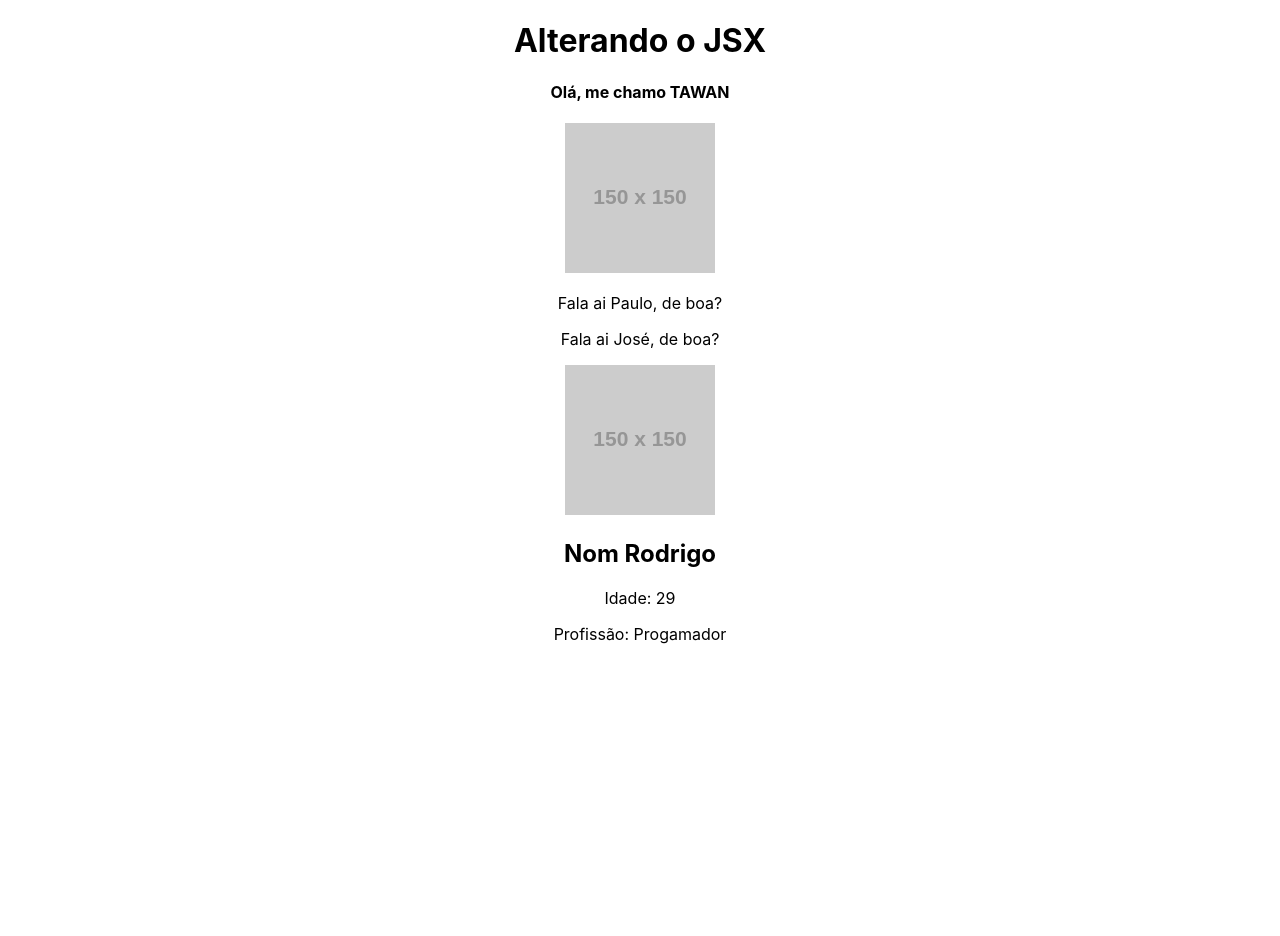
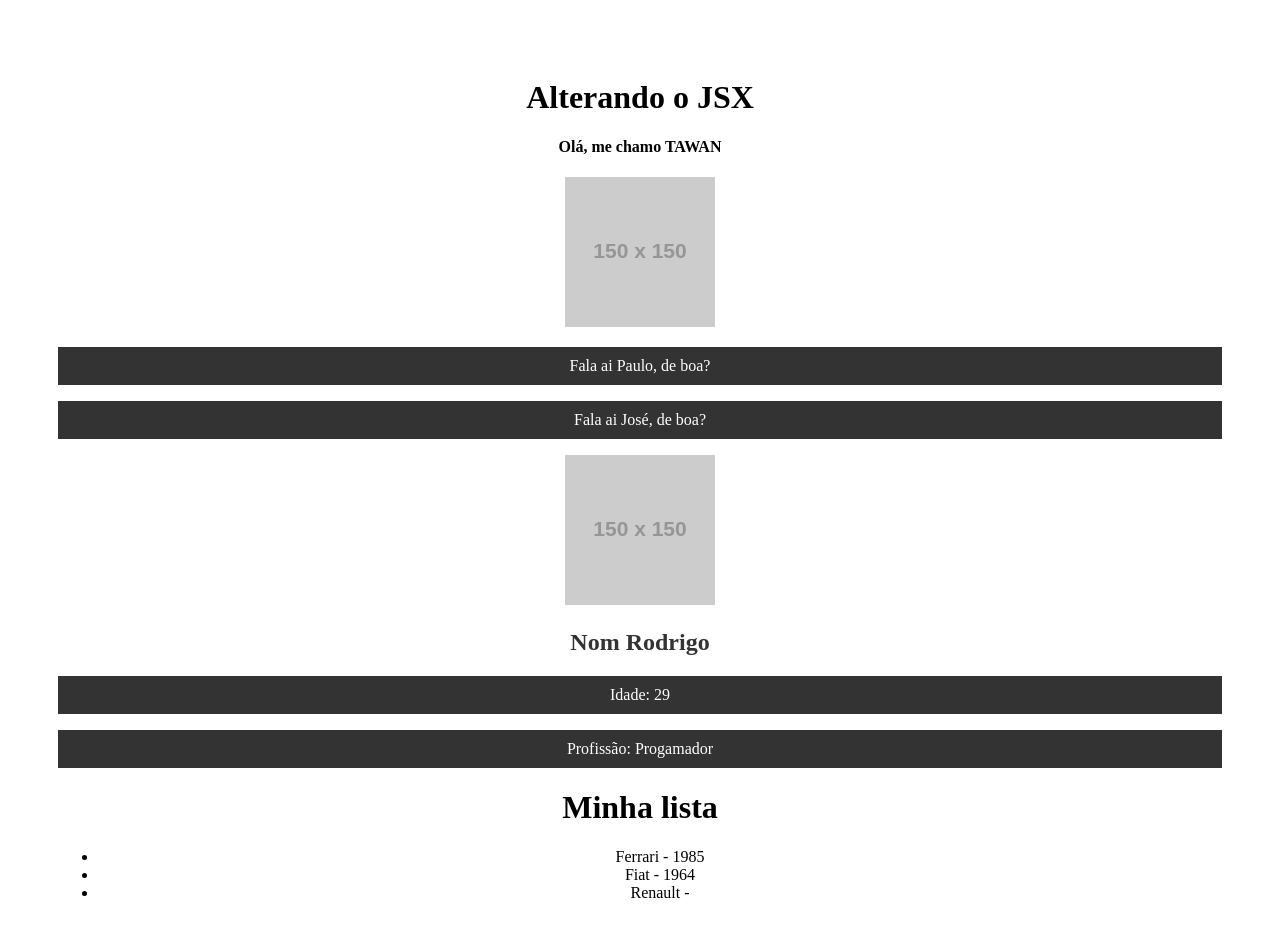
Before and after one commit to TawanDeodato/Estudos-react, a React (Create React App) app in the folder teste/: page / in a window 1280 px wide. Shown: the top 936 px of the page. Before the commit the page ends 800 px from the top, so only its background shows below. Built offline with nearby package versions, Linux system fonts and the light colour scheme.

Commit message:
Estudos sobre proptypes em react

```diff
--- a/teste/src/App.js
+++ b/teste/src/App.js
@@ -1,6 +1,7 @@
 import './App.css';
 import SayMyName from './components/SayMyName';
 import Pessoa from './components/pessoa';
+import List from './components/List';
 
 function App() {
 
@@ -18,6 +19,8 @@ function App() {
       <SayMyName nome="Paulo" />
       <SayMyName nome={nome} />
       <Pessoa nome="Rodrigo" idade="29" profissao="Progamador" foto="https://via.placeholder.com/150" />
+
+      <List />
     </div>
   );
 }
--- /dev/null
+++ b/teste/src/components/Item.js
@@ -0,0 +1,18 @@
+import PropTypes from 'prop-types'
+
+function Item({marca, ano_lancamento}) {
+    return (
+        <>
+            <li>
+                {marca} - {ano_lancamento}
+            </li>
+        </>
+    )
+}
+
+Item.propTypes = {
+    marca: PropTypes.string.isRequired,
+    ano_lancamento: PropTypes.number,
+}
+
+export default Item
--- /dev/null
+++ b/teste/src/components/List.js
@@ -0,0 +1,16 @@
+import Item from './Item'
+
+function List() {
+    return(
+        <>
+            <h1>Minha lista</h1>
+            <ul>
+                <Item marca="Ferrari" ano_lancamento={1985} />
+                <Item marca="Fiat" ano_lancamento={1964}/>
+                <Item marca="Renault"/>
+            </ul>
+        </>
+    )
+}
+
+export default List
--- a/teste/src/index.css
+++ b/teste/src/index.css
@@ -1,13 +1,14 @@
-body {
-  margin: 0;
-  font-family: -apple-system, BlinkMacSystemFont, 'Segoe UI', 'Roboto', 'Oxygen',
-    'Ubuntu', 'Cantarell', 'Fira Sans', 'Droid Sans', 'Helvetica Neue',
-    sans-serif;
-  -webkit-font-smoothing: antialiased;
-  -moz-osx-font-smoothing: grayscale;
+body{
+  padding: 50px;
+  background-color: #fff;
 }
 
-code {
-  font-family: source-code-pro, Menlo, Monaco, Consolas, 'Courier New',
-    monospace;
+h2{
+  color: #333;
 }
+
+p{
+  background-color: #333;
+  color: white;
+  padding: 10px;
+}
```
